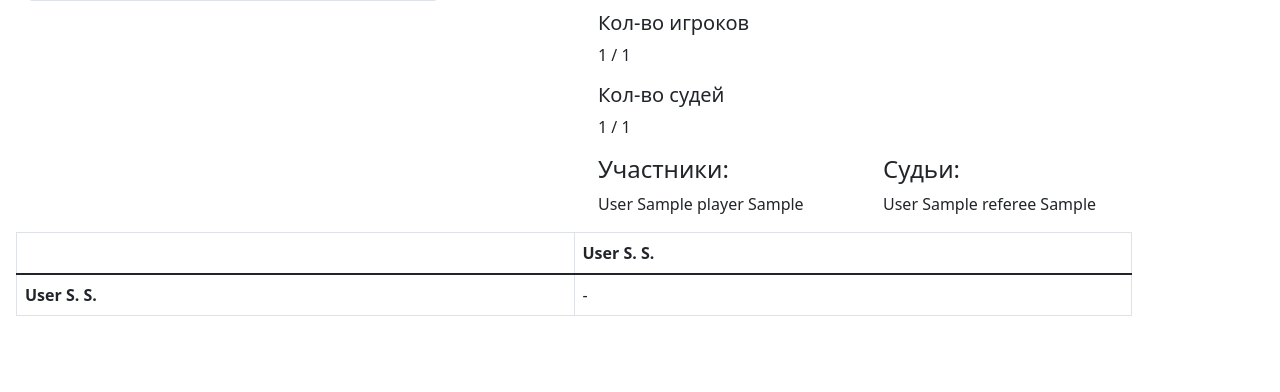
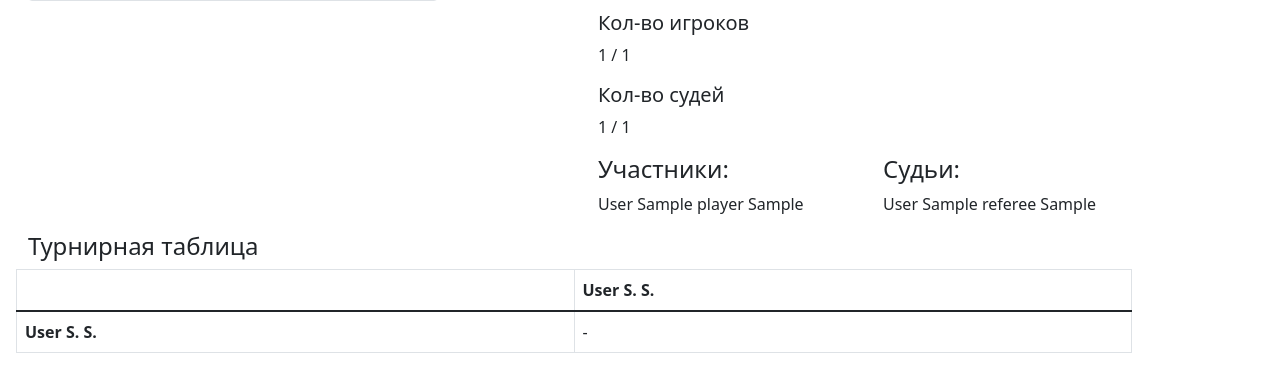
Before and after one commit to VladZainullin/tennis_tournaments, a Django app: template templates/tournament-detail.html in a window 1280 px wide. Shown: the part 381-773 px from the top of the page. Run offline with Django 4.2, Linux system fonts and the light colour scheme; the template is opened without the code that fills it: values that come from a table or form of the project are taken from there, others are empty; tables that the repository leaves empty hold one stand-in row (values such as "Sample post"); grey boxes marked "Sample" are stand-in pictures.

Commit message:
Фиксит баги

```diff
--- a/templates/tournament-detail.html
+++ b/templates/tournament-detail.html
@@ -75,6 +75,7 @@
                 </div>
             </div>
             {% if tournament.status != no_start %}
+                <h4>Турнирная таблица</h4>
                 <div class="row">
                     <table class="table table-bordered">
                         <thead>
```
